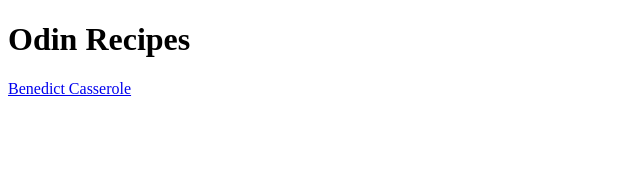
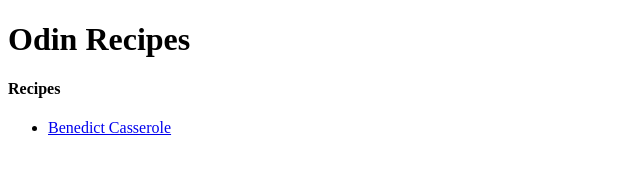
Before and after one commit to Addybit/odin_recipes, a plain HTML site: page index.html in a window 1280 px wide. Shown: the whole page, without its empty margins (0-640 px from the left). Drawn offline with Linux system fonts and the light colour scheme.

Commit message:
Introduce a sub-heading along with an unordered list of different recipes

```diff
--- a/index.html
+++ b/index.html
@@ -6,6 +6,9 @@
     </head>
     <body>
         <h1>Odin Recipes</h1>
-        <p><a href="recipes/benedict_casserole.html">Benedict Casserole</a></p>
+        <h4>Recipes</h4>
+        <ul>
+          <li><a href="recipes/eggs_benedict_casserole.html">Benedict Casserole</a></li>
+        </ul>
     </body>
 </html>
```
